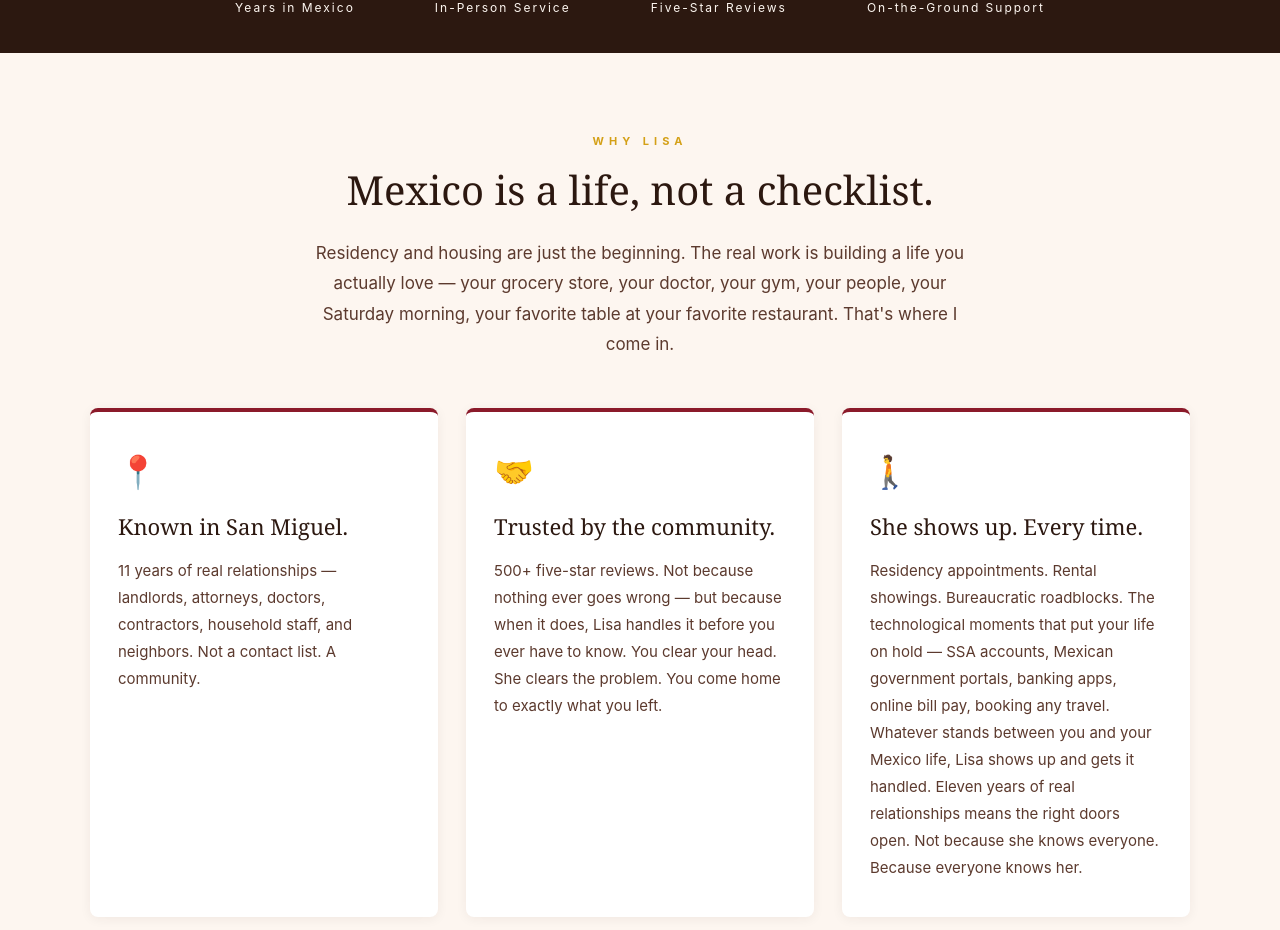
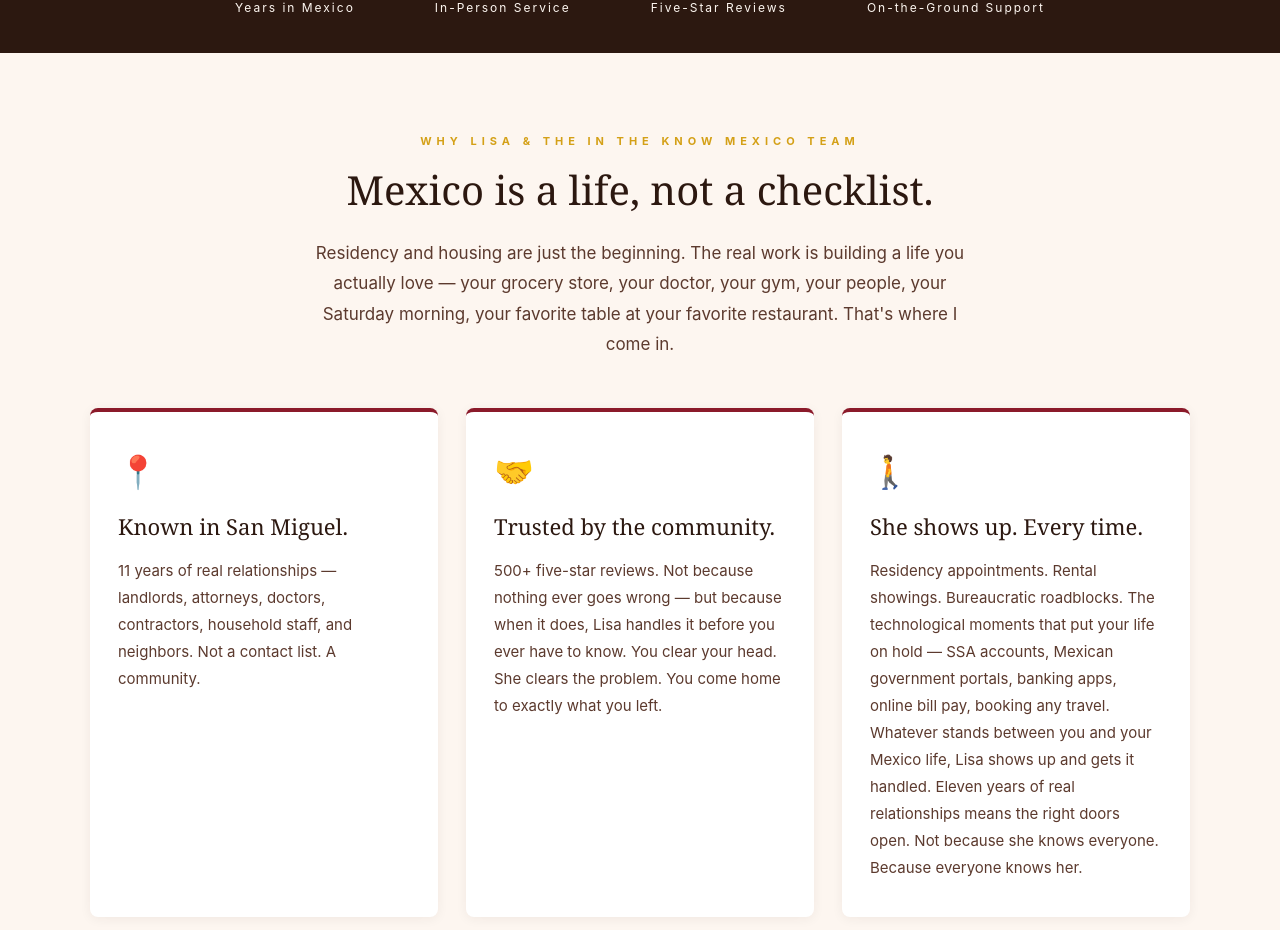
Before and after one commit to IntheknowMX/intheknowmx.com, a Next.js app: page / in a window 1280 px wide. Shown: the part 915-1845 px from the top of the page. Built offline with nearby package versions, Linux system fonts and the light colour scheme.

Commit message:
Why Lisa: update eyebrow to include team name
Co-Authored-By: Claude Sonnet 4.6 <noreply@anthropic.com>

```diff
--- a/app/page.tsx
+++ b/app/page.tsx
@@ -97,7 +97,7 @@ export default function Home() {
       {/* Why Lisa? */}
       <section style={{ backgroundColor: '#FDF6F0', padding: '80px 40px' }}>
         <div style={{ maxWidth: '1100px', margin: '0 auto' }}>
-          <p style={{ color: '#D4A017', fontSize: '11px', letterSpacing: '5px', fontWeight: '700', marginBottom: '16px', textAlign: 'center' }}>WHY LISA</p>
+          <p style={{ color: '#D4A017', fontSize: '11px', letterSpacing: '5px', fontWeight: '700', marginBottom: '16px', textAlign: 'center' }}>WHY LISA &amp; THE IN THE KNOW MEXICO TEAM</p>
           <h2 style={{ fontSize: '40px', fontWeight: 'normal', color: '#2C1810', fontFamily: "var(--font-playfair, 'Playfair Display', Georgia, serif)", textAlign: 'center', lineHeight: '1.2', maxWidth: '700px', margin: '0 auto 24px' }}>
             Mexico is a life, not a checklist.
           </h2>
```
